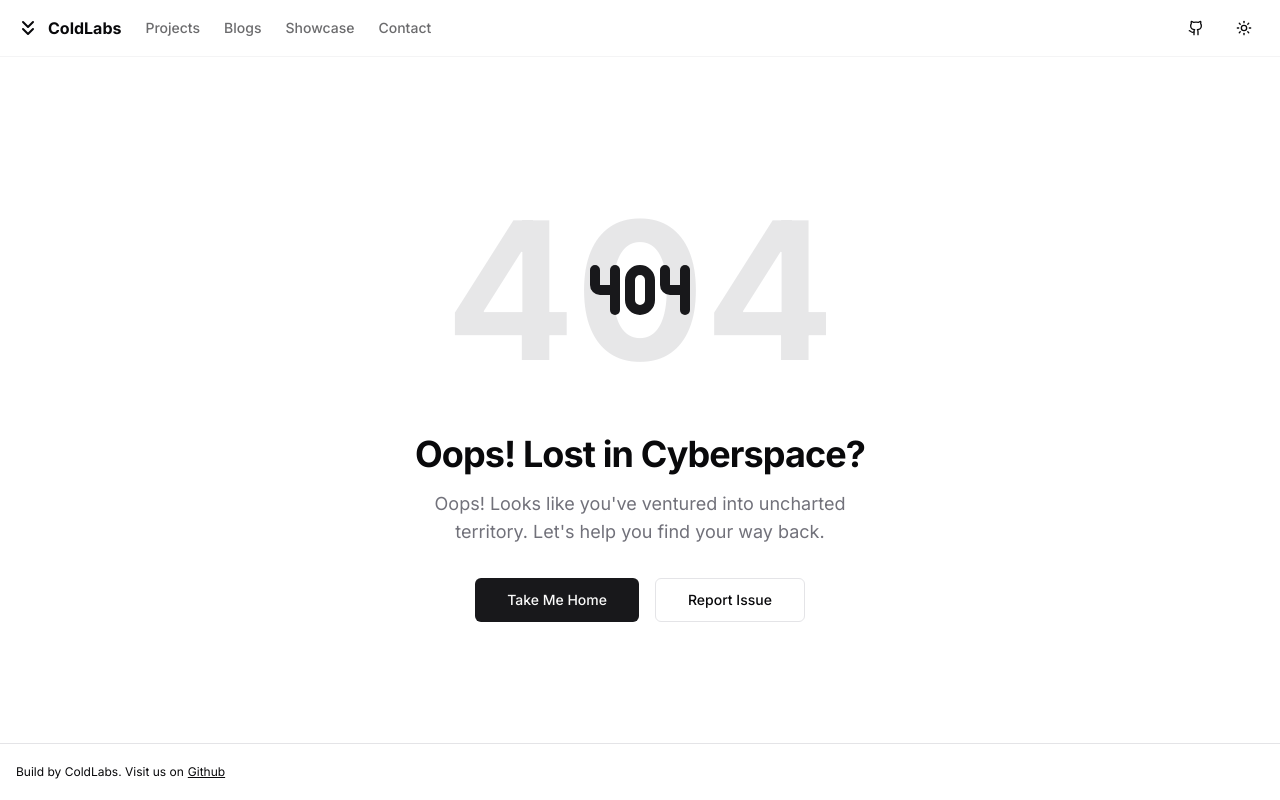
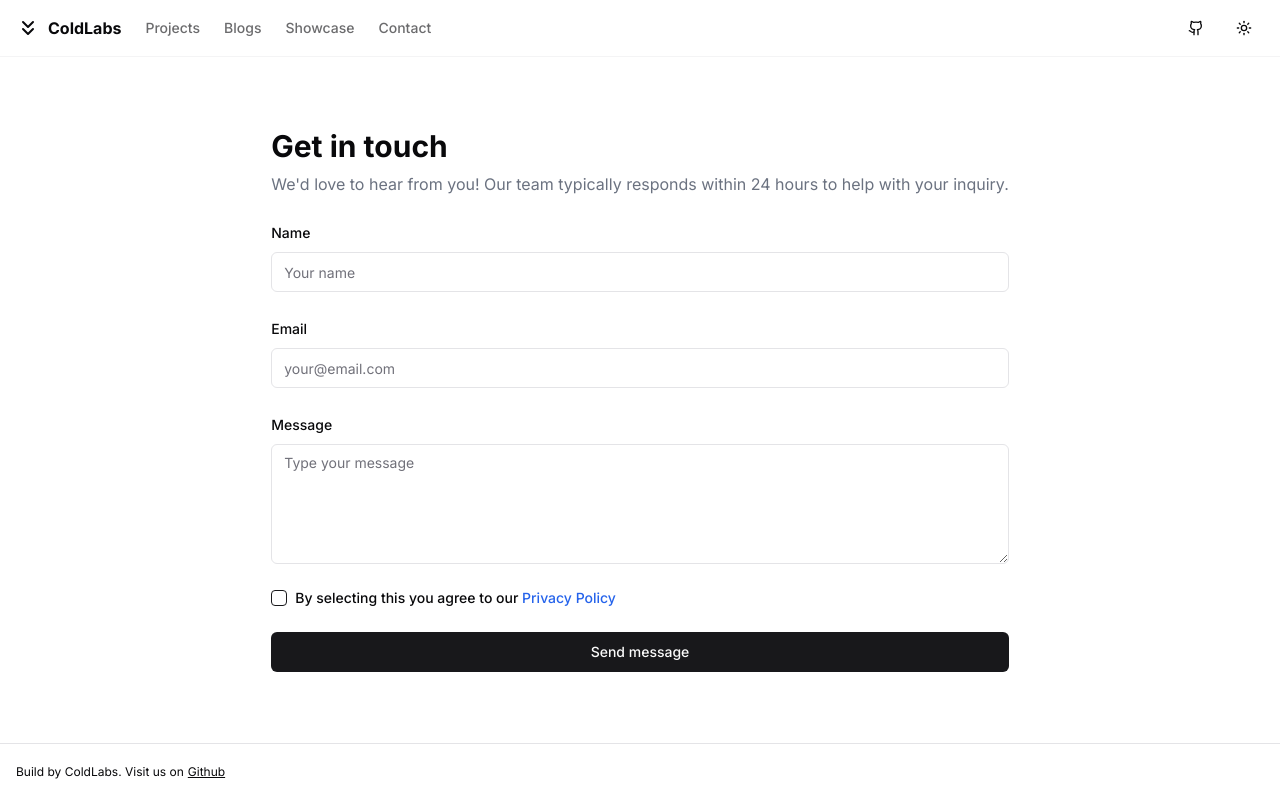
Before and after one commit to cold-labs/ColdLabs, a Next.js app: page /contact in a window 1280 px wide. Before the commit this address had no page. Built offline with nearby package versions, Linux system fonts and the light colour scheme.

Commit message:
feat (root): new contact us component

```diff
--- /dev/null
+++ b/app/contact/page.tsx
@@ -0,0 +1,65 @@
+import React from 'react';
+import { Card, CardContent } from "@/components/ui/card";
+import { Input } from "@/components/ui/input";
+import { Textarea } from "@/components/ui/textarea";
+import { Button } from "@/components/ui/button";
+import { Checkbox } from "@/components/ui/checkbox";
+import { Label } from "@/components/ui/label";
+import {
+  Facebook,
+  Instagram,
+  Github,
+  Dribbble
+} from "lucide-react";
+import Link from 'next/link';
+
+const ContactPage = () => {
+  return (
+    <div className='min-h-[calc(100vh-7.1rem)] flex justify-center items-center max-w-6xl mx-auto p-6'>
+
+        <div className="space-y-6">
+            <div className="space-y-2">
+            <h2 className="text-3xl font-bold">Get in touch</h2>
+            <p className="text-gray-500">
+                We'd love to hear from you! Our team typically responds within 24 hours to help with your inquiry.
+            </p>
+            </div>
+
+            <form className="space-y-6">
+            <div className="space-y-2">
+                <Label htmlFor="name">Name</Label>
+                <Input id="name" placeholder="Your name" />
+            </div>
+
+            <div className="space-y-2">
+                <Label htmlFor="email">Email</Label>
+                <Input id="email" type="email" placeholder="your@email.com" />
+            </div>
+
+            <div className="space-y-2">
+                <Label htmlFor="message">Message</Label>
+                <Textarea
+                id="message"
+                placeholder="Type your message"
+                className="min-h-[120px]"
+                />
+            </div>
+
+            <div className="flex items-center space-x-2">
+                <Checkbox id="privacy" />
+                <Label htmlFor="privacy" className="text-sm">
+                By selecting this you agree to our{" "}
+                <a href="#" className="text-blue-600 hover:underline">
+                    Privacy Policy
+                </a>
+                </Label>
+            </div>
+
+            <Button className="w-full">Send message</Button>
+            </form>
+        </div>
+    </div>
+  );
+};
+
+export default ContactPage;
--- a/app/not-found.tsx
+++ b/app/not-found.tsx
@@ -44,8 +44,8 @@ const NotFound = () => {
         </h1>
 
         <p className="text-muted-foreground text-lg max-w-md mx-auto">
-          Oops! Looks like you've ventured into uncharted territory.
-          Let's help you find your way back.
+          Oops! Looks like you&apos;ve ventured into uncharted territory.
+          Let&apos;s help you find your way back.
         </p>
 
         <div className="flex gap-4 justify-center my-8">
--- /dev/null
+++ b/components/ui/checkbox.tsx
@@ -0,0 +1,30 @@
+"use client"
+
+import * as React from "react"
+import * as CheckboxPrimitive from "@radix-ui/react-checkbox"
+import { Check } from "lucide-react"
+
+import { cn } from "@/lib/utils"
+
+const Checkbox = React.forwardRef<
+  React.ElementRef<typeof CheckboxPrimitive.Root>,
+  React.ComponentPropsWithoutRef<typeof CheckboxPrimitive.Root>
+>(({ className, ...props }, ref) => (
+  <CheckboxPrimitive.Root
+    ref={ref}
+    className={cn(
+      "peer h-4 w-4 shrink-0 rounded-sm border border-primary ring-offset-background focus-visible:outline-none focus-visible:ring-2 focus-visible:ring-ring focus-visible:ring-offset-2 disabled:cursor-not-allowed disabled:opacity-50 data-[state=checked]:bg-primary data-[state=checked]:text-primary-foreground",
+      className
+    )}
+    {...props}
+  >
+    <CheckboxPrimitive.Indicator
+      className={cn("flex items-center justify-center text-current")}
+    >
+      <Check className="h-4 w-4" />
+    </CheckboxPrimitive.Indicator>
+  </CheckboxPrimitive.Root>
+))
+Checkbox.displayName = CheckboxPrimitive.Root.displayName
+
+export { Checkbox }
--- a/package.json
+++ b/package.json
@@ -12,6 +12,7 @@
     "@hookform/resolvers": "^3.10.0",
     "@radix-ui/react-accordion": "^1.2.2",
     "@radix-ui/react-avatar": "^1.1.2",
+    "@radix-ui/react-checkbox": "^1.1.3",
     "@radix-ui/react-collapsible": "^1.1.2",
     "@radix-ui/react-dialog": "^1.1.4",
     "@radix-ui/react-label": "^2.1.1",
```
Also changed, not shown: 1 other file (tests, documents, lock files or other folders).
